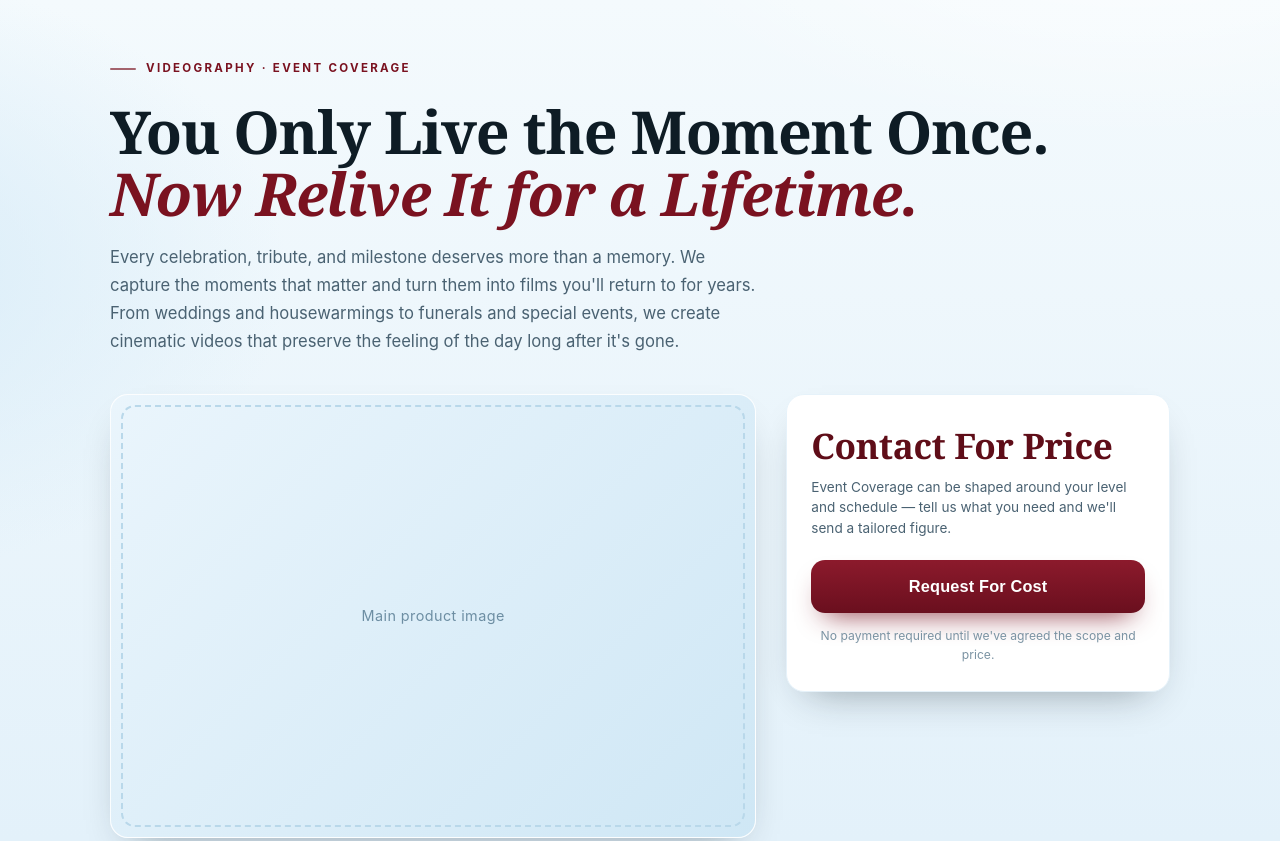
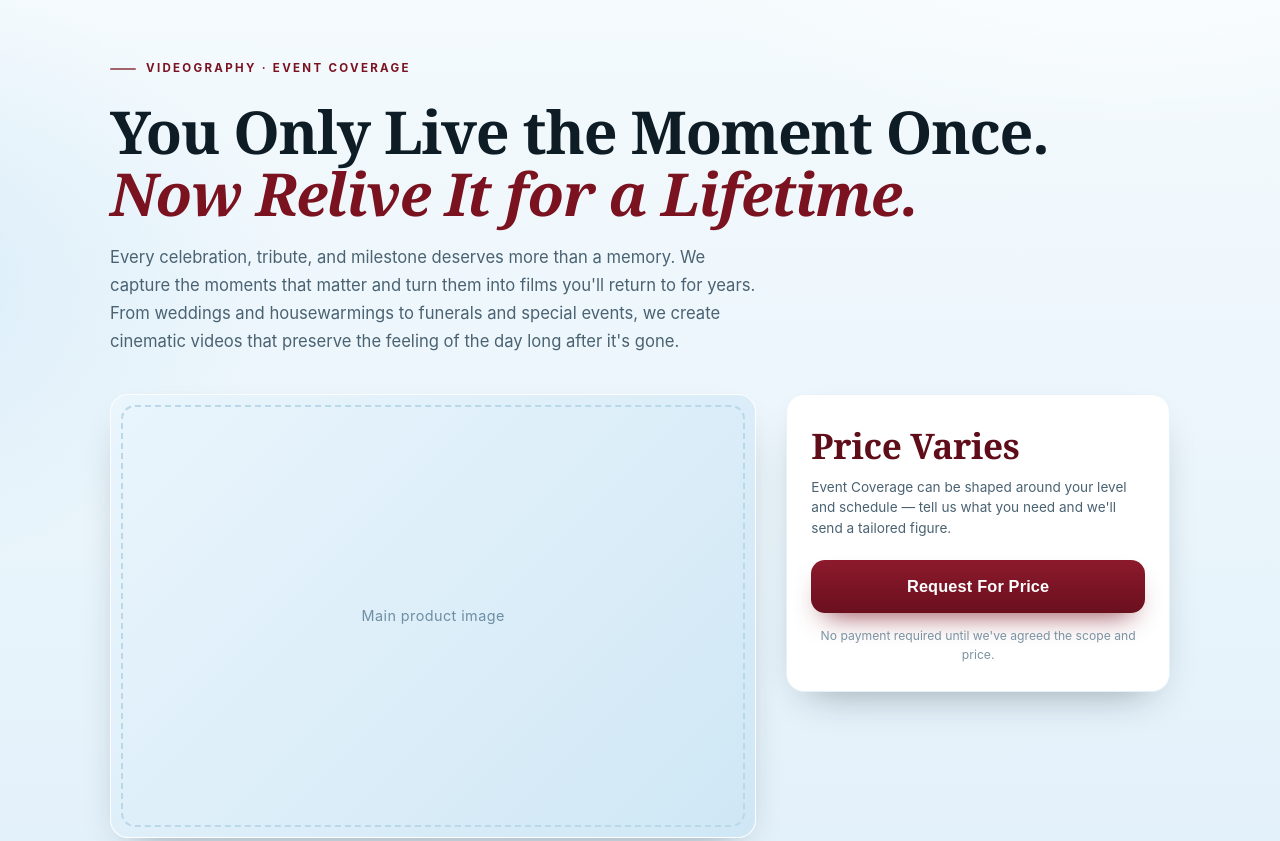
Before and after one commit to femiiconmultimedia/flashphotography, a plain HTML site: page videography.html in a window 1280 px wide. Shown: the top 841 px of the page. Drawn offline with Linux system fonts and the light colour scheme.

Commit message:
adjustment to payment details

```diff
--- a/videography.html
+++ b/videography.html
@@ -460,9 +460,9 @@ const CONFIG = {
 
     heroImage: "",   // paste a URL, or leave "" for a placeholder
 
-    price: "Contact For Price",
+    price: "Price Varies",
     priceNote: "Event Coverage can be shaped around your level and schedule — tell us what you need and we'll send a tailored figure.",
-    buyButtonText: "Request For Cost",
+    buyButtonText: "Request For Price",
     microcopy: "No payment required until we've agreed the scope and price.",
 
     galleryTitle: "What You'll Walk Away With",
@@ -500,7 +500,7 @@ const CONFIG = {
 
   /* ---------------- QUOTE PAGE (used when mode = "quote") ---------------- */
   quote: {
-    eyebrow: "Custom Pricing",
+    eyebrow: "Price Varies",
 
     heading: "Every Job Is Different.",
     headingAccent: "So the Price Should Be Too.",
@@ -517,8 +517,8 @@ const CONFIG = {
       { title: "Extras you want",      desc: "Drone footage, additional videographers, same-day edits, highlight reels, full-length films, or extra delivery formats." }
     ],
 
-    whatsappNumber: "08070624412",
-    whatsappButtonText: "Get My Custom Quote on WhatsApp",
+    whatsappNumber: "08097274447",
+    whatsappButtonText: "Request for price on WhatsApp",
     whatsappMessage: "Hello! I'd like a quote for the Video Coverage. Here's what I'm looking for:",
     afterNote: "Tell us a little about your goals and schedule — you'll get a clear price and the next steps in the same conversation."
   }
```
